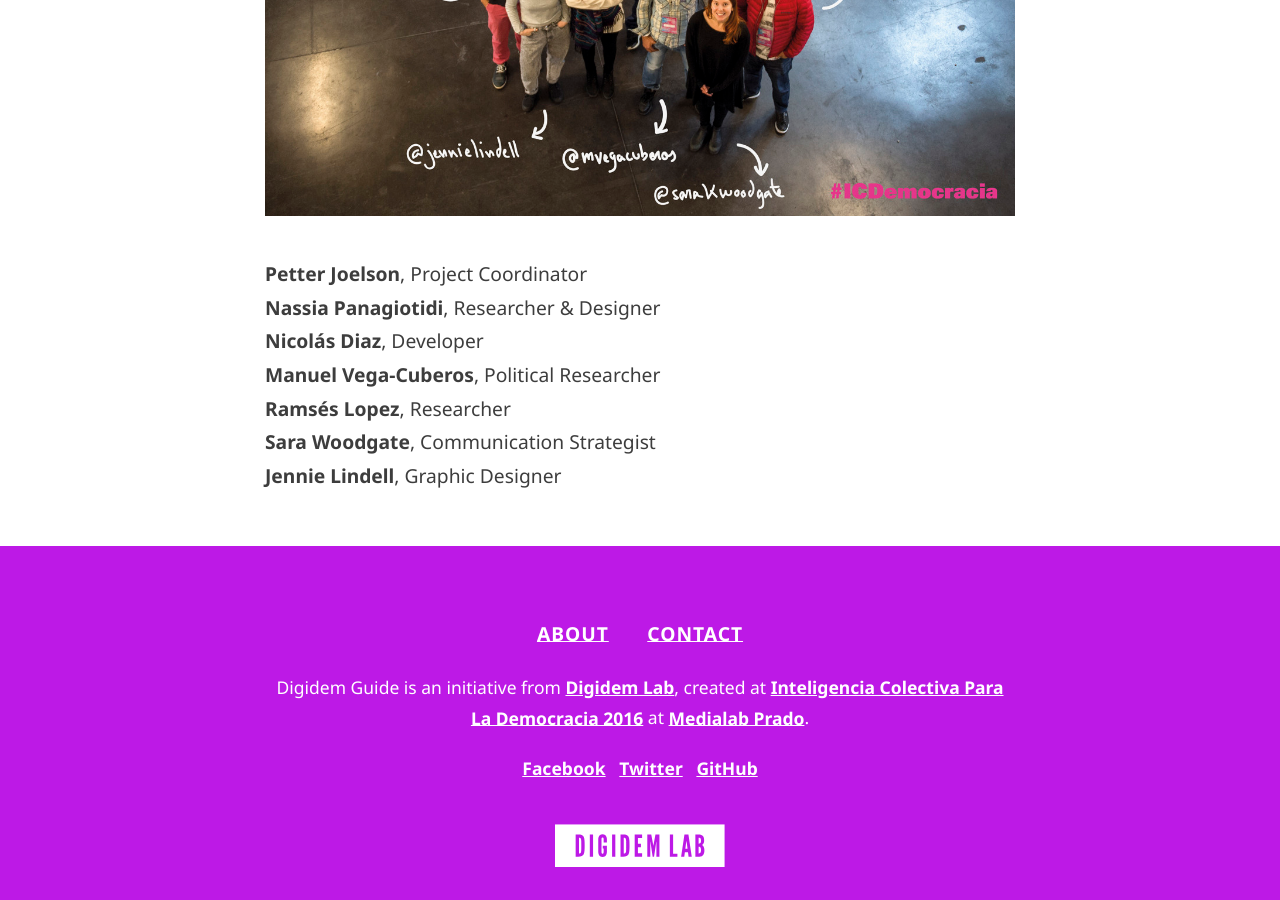
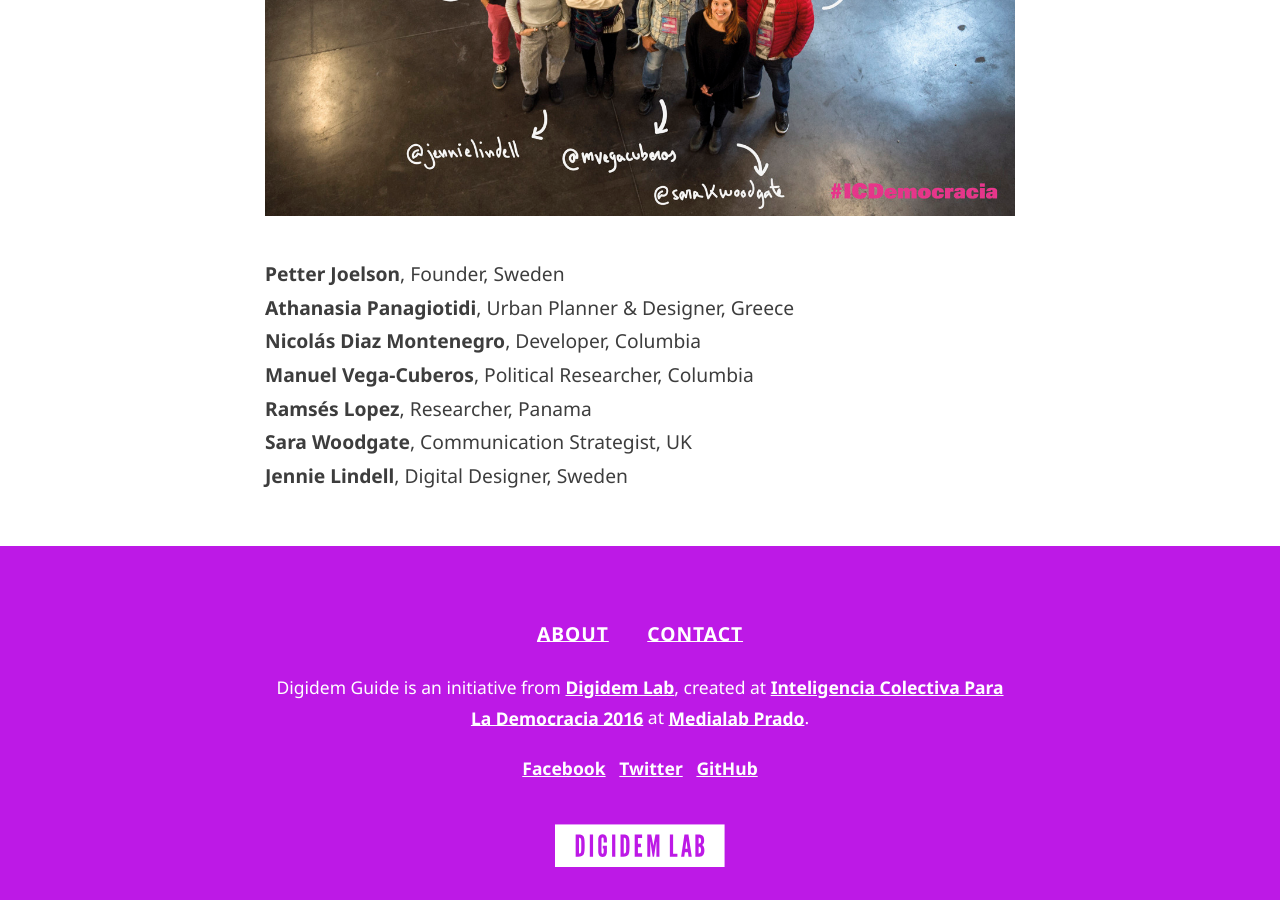
Before and after one commit to digidemlab/democat, a Jekyll site: the page built from about.md, in a window 1280 px wide and 900 px high, scrolled down 3407 px. Built offline with Jekyll 4.4.1, drawn with Linux system fonts in a browser that asks for light colours.

Commit message:
Updated About

```diff
--- a/about.md
+++ b/about.md
@@ -57,10 +57,10 @@
 
 ![digidemlabteam.jpeg]({{site.baseurl}}/uploads/digidemlabteam.jpeg)
 
-**Petter Joelson**, Project Coordinator
-**Nassia Panagiotidi**, Researcher & Designer
-**Nicolás Diaz**, Developer
-**Manuel Vega-Cuberos**, Political Researcher
-**Ramsés Lopez**, Researcher
-**Sara Woodgate**, Communication Strategist
-**Jennie Lindell**, Graphic Designer
+**Petter Joelson**, Founder, Sweden
+**Athanasia Panagiotidi**, Urban Planner & Designer, Greece
+**Nicolás Diaz Montenegro**, Developer, Columbia
+**Manuel Vega-Cuberos**, Political Researcher, Columbia
+**Ramsés Lopez**, Researcher, Panama
+**Sara Woodgate**, Communication Strategist, UK
+**Jennie Lindell**, Digital Designer, Sweden
```
